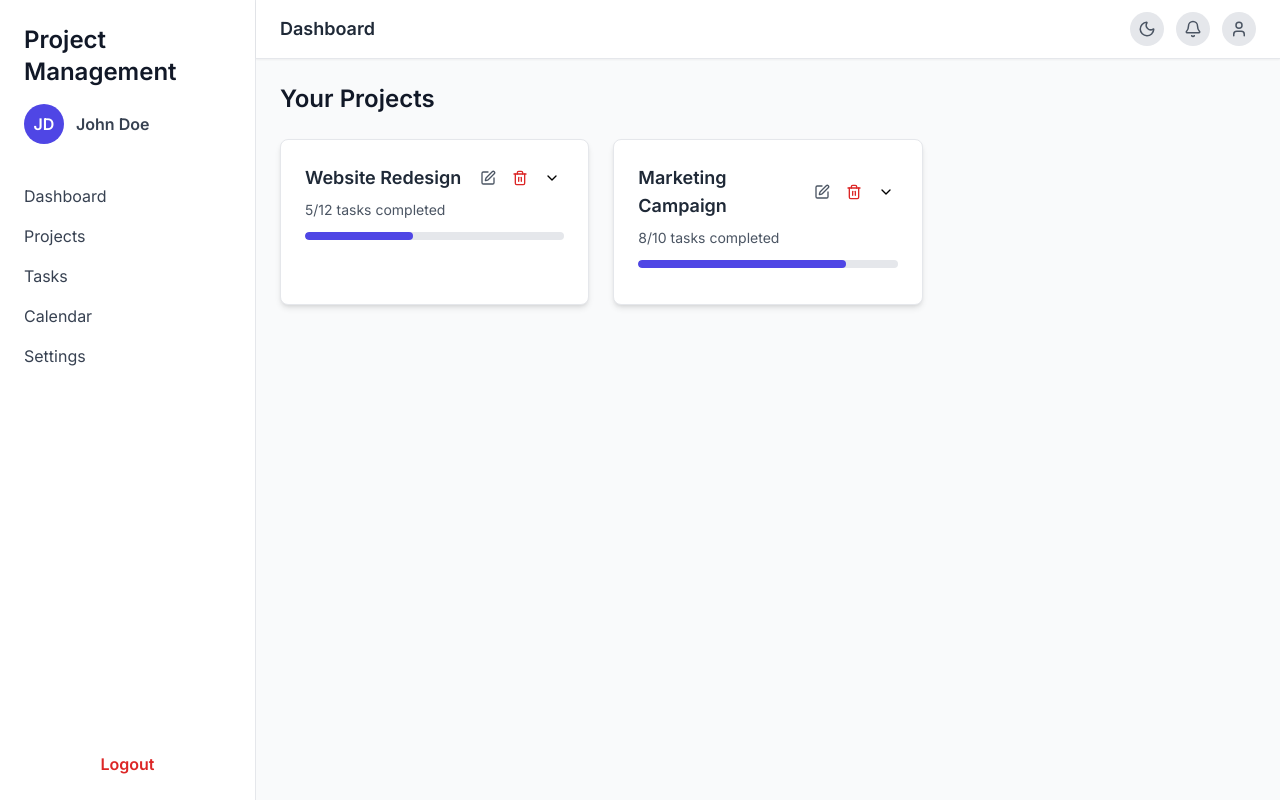
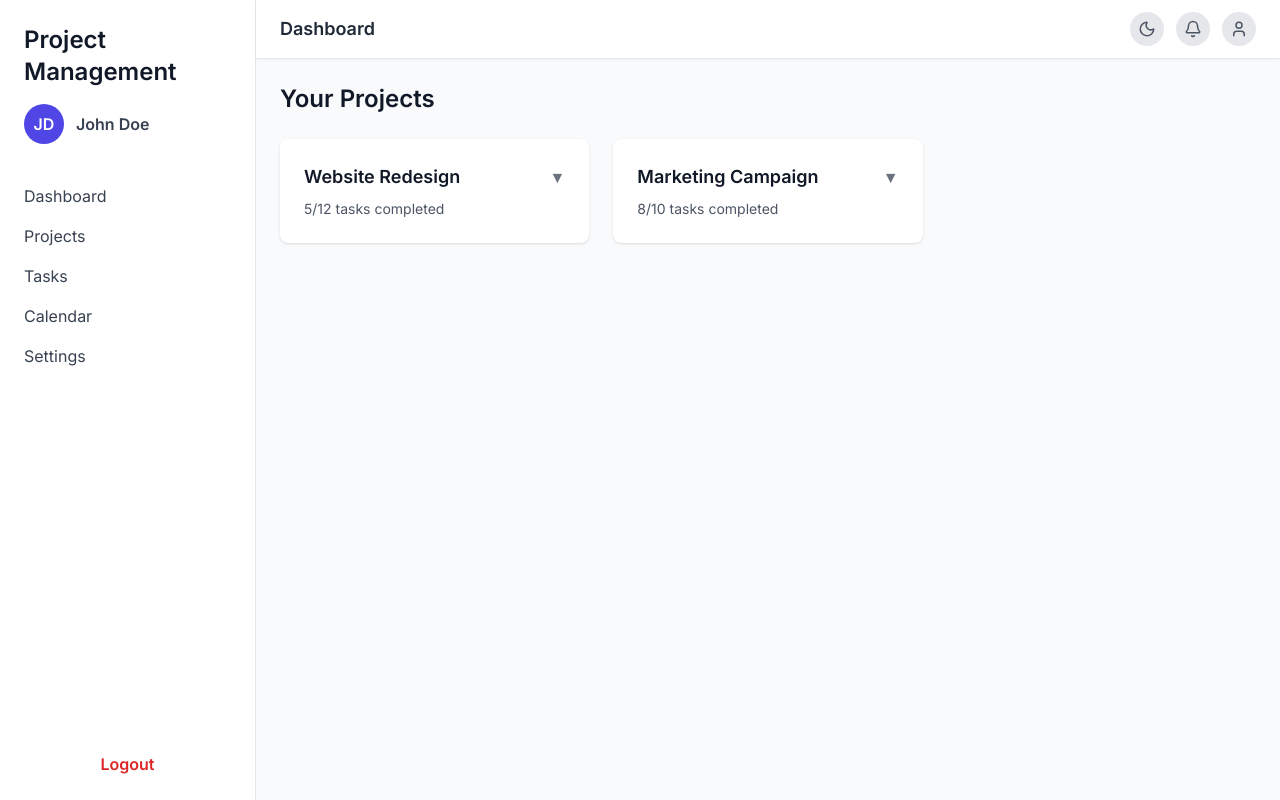
Before and after one commit to reedthedev13/Project-Management-SaaS-Clone, a React (Create React App) app: page /dashboard in a window 1280 px wide. Built offline with nearby package versions, Linux system fonts and the light colour scheme.

Commit message:
dashboard project cards styles

```diff
--- a/src/components/DashboardCards.tsx
+++ b/src/components/DashboardCards.tsx
@@ -1,6 +1,6 @@
-import React, { useState } from "react";
+// DashboardCards.tsx
+import React from "react";
 import { motion, AnimatePresence } from "framer-motion";
-import { Edit, Trash2, ChevronDown, ChevronUp } from "lucide-react";
 
 interface Task {
   id: number;
@@ -18,114 +18,69 @@ interface Project {
 
 interface DashboardCardsProps {
   projects: Project[];
+  expandedId: number | null;
+  onToggle: (id: number) => void;
 }
 
-const DashboardCards: React.FC<DashboardCardsProps> = ({ projects }) => {
-  const [expandedProjectId, setExpandedProjectId] = useState<number | null>(
-    null
-  );
-
-  const toggleExpand = (id: number) => {
-    setExpandedProjectId((prevExpandedProjectId) =>
-      prevExpandedProjectId === id ? null : id
-    );
-  };
-
+const DashboardCards: React.FC<DashboardCardsProps> = ({
+  projects,
+  expandedId,
+  onToggle,
+}) => {
   return (
-    <div className="grid grid-cols-1 md:grid-cols-2 lg:grid-cols-3 gap-6">
+    <div className="grid gap-6 sm:grid-cols-2 lg:grid-cols-3">
       {projects.map((project) => {
-        const progress = (project.tasksCompleted / project.tasksTotal) * 100;
-        const isExpanded = expandedProjectId === project.id;
-
+        const isExpanded = expandedId === project.id;
         return (
-          <motion.div
+          <div
             key={project.id}
-            layout // animate layout changes per card
-            whileHover={{ scale: 1.03 }}
-            whileTap={{ scale: 0.97 }}
-            initial={{ opacity: 0, y: 20 }}
-            animate={{ opacity: 1, y: 0 }}
-            transition={{ duration: 0.4, delay: project.id * 0.05 }}
-            className="p-6 rounded-lg shadow-md bg-white dark:bg-gray-800 border border-gray-200 dark:border-gray-700 transition-colors"
+            className="bg-white dark:bg-gray-800 rounded-lg shadow p-6"
           >
-            {/* Card Header */}
-            <div className="flex items-center justify-between mb-2">
-              <h3 className="text-lg font-semibold text-gray-800 dark:text-gray-100">
+            <div className="flex justify-between items-center">
+              <h3 className="text-lg font-semibold text-gray-900 dark:text-gray-100">
                 {project.title}
               </h3>
-              <div className="flex items-center space-x-2">
-                <button className="p-1 rounded hover:bg-gray-100 dark:hover:bg-gray-700 transition">
-                  <Edit
-                    size={16}
-                    className="text-gray-600 dark:text-gray-300"
-                  />
-                </button>
-                <button className="p-1 rounded hover:bg-gray-100 dark:hover:bg-gray-700 transition">
-                  <Trash2
-                    size={16}
-                    className="text-red-600 dark:text-red-400"
-                  />
-                </button>
-                <button
-                  onClick={() => toggleExpand(project.id)}
-                  className="p-1 rounded hover:bg-gray-100 dark:hover:bg-gray-700 transition"
-                >
-                  {isExpanded ? (
-                    <ChevronUp size={16} />
-                  ) : (
-                    <ChevronDown size={16} />
-                  )}
-                </button>
-              </div>
+              <button
+                onClick={() => onToggle(project.id)}
+                className="text-gray-500 hover:text-gray-700 dark:hover:text-gray-300"
+              >
+                ▼
+              </button>
             </div>
 
-            {/* Progress Bar */}
-            <div className="text-sm text-gray-600 dark:text-gray-300 mb-3">
+            <p className="text-sm text-gray-600 dark:text-gray-400 mt-2">
               {project.tasksCompleted}/{project.tasksTotal} tasks completed
-            </div>
-            <div className="w-full bg-gray-200 dark:bg-gray-700 h-2 rounded-full overflow-hidden mb-3">
-              <div
-                className="h-2 bg-indigo-600 dark:bg-indigo-500 rounded-full transition-all"
-                style={{ width: `${progress}%` }}
-              />
-            </div>
+            </p>
 
-            {/* Task List */}
-            <AnimatePresence initial={false}>
+            <AnimatePresence>
               {isExpanded && (
-                <motion.ul
-                  layout // makes only this list animate
+                <motion.div
                   initial={{ height: 0, opacity: 0 }}
                   animate={{ height: "auto", opacity: 1 }}
                   exit={{ height: 0, opacity: 0 }}
-                  className="mt-2 space-y-2 overflow-hidden"
+                  transition={{ duration: 0.3 }}
+                  className="overflow-hidden mt-4"
                 >
                   {project.tasks.map((task) => (
-                    <li
+                    <div
                       key={task.id}
-                      className="flex items-center justify-between p-2 rounded hover:bg-gray-100 dark:hover:bg-gray-700 transition"
+                      className="flex items-center gap-2 py-1 border-b border-gray-200 dark:border-gray-700 last:border-0"
                     >
-                      <span
-                        className={`text-gray-800 dark:text-gray-100 ${
-                          task.completed
-                            ? "line-through text-gray-400 dark:text-gray-500"
-                            : ""
-                        }`}
-                      >
-                        {task.title}
-                      </span>
                       <input
                         type="checkbox"
                         checked={task.completed}
-                        className="accent-indigo-600 dark:accent-indigo-500"
                         readOnly
+                        className="form-checkbox"
                       />
-                    </li>
+                      <span className="text-gray-800 dark:text-gray-200">
+                        {task.title}
+                      </span>
+                    </div>
                   ))}
-                </motion.ul>
+                </motion.div>
               )}
             </AnimatePresence>
-          </motion.div>
+          </div>
         );
       })}
     </div>
--- a/src/pages/Dashboard.tsx
+++ b/src/pages/Dashboard.tsx
@@ -1,9 +1,12 @@
-import React from "react";
+// Dashboard.tsx
+import React, { useState } from "react";
 import AnimatedWrapper from "../components/AnimatedWrapper";
 import DashboardLayout from "../components/DashboardLayout";
 import DashboardCards from "../components/DashboardCards";
 
 const Dashboard: React.FC = () => {
+  const [expandedId, setExpandedId] = useState<number | null>(null);
+
   const mockProjects = [
     {
       id: 1,
@@ -28,13 +31,22 @@ const Dashboard: React.FC = () => {
       ],
     },
   ];
+
+  const handleToggle = (id: number) => {
+    setExpandedId((prev) => (prev === id ? null : id));
+  };
+
   return (
     <AnimatedWrapper>
       <DashboardLayout title="Dashboard">
         <h2 className="text-2xl font-bold mb-6 text-gray-900 dark:text-gray-100">
           Your Projects
         </h2>
-        <DashboardCards projects={mockProjects} />
+        <DashboardCards
+          projects={mockProjects}
+          expandedId={expandedId}
+          onToggle={handleToggle}
+        />
       </DashboardLayout>
     </AnimatedWrapper>
   );
```
